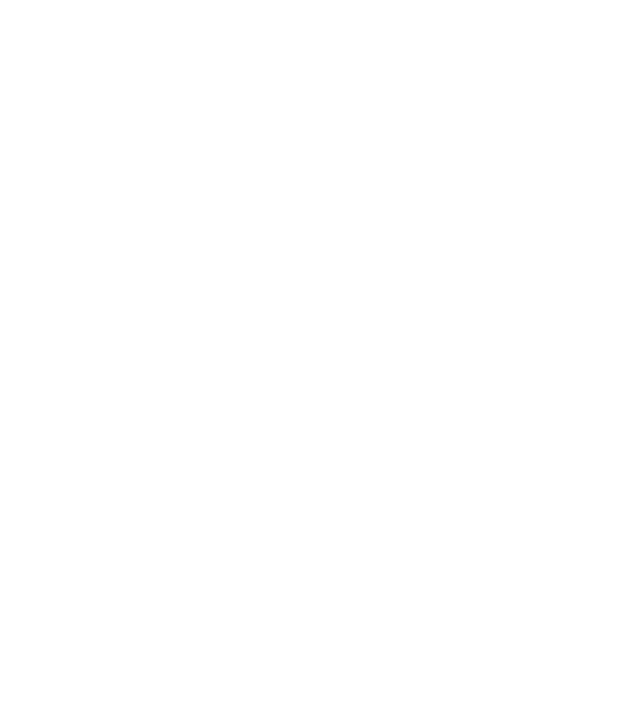
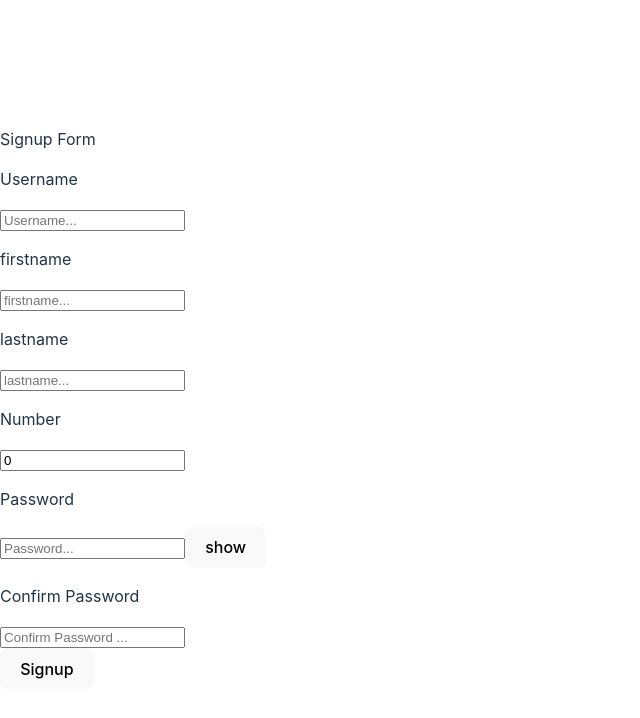
Before and after one commit to joshdev19/ishop, a React (Vite) app in the folder client/: page /signup in a window 1280 px wide. Before the commit this address had no page. Shown: the top 718 px of the page, without its empty margins (0-640 px from the left). Built offline with nearby package versions, Linux system fonts and the light colour scheme.

Commit message:
Routes for Login & Signup is set

```diff
--- a/client/src/App.tsx
+++ b/client/src/App.tsx
@@ -1,10 +1,13 @@
 import { Route, Routes } from "react-router-dom";
+import Signup from "./pages/Signup";
+import Login from "./pages/Login";
 
 const App = () => {
 
   return (
     <Routes>
-      <Route />
+      <Route path="/signup" element={ <Signup/> } />
+      <Route path="/login" element={ <Login/> } />
     </Routes>
   )
 
```
